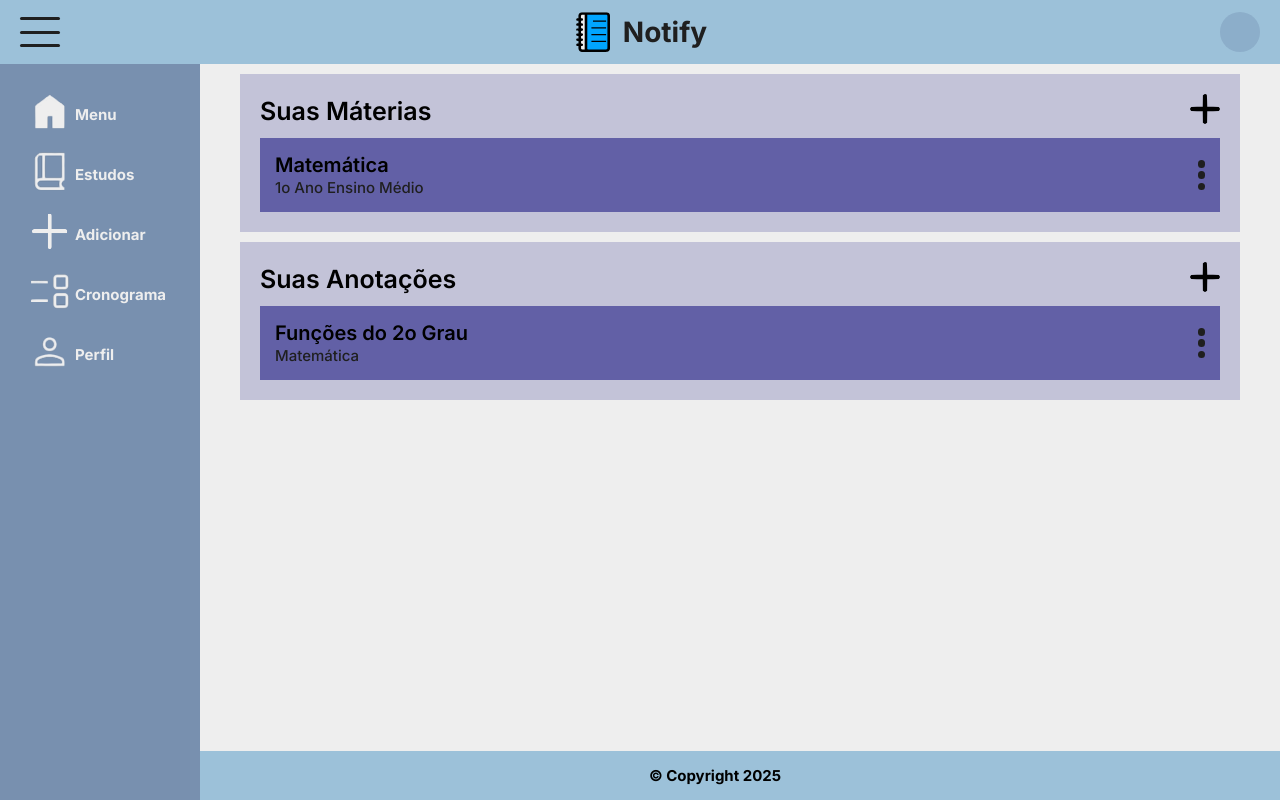
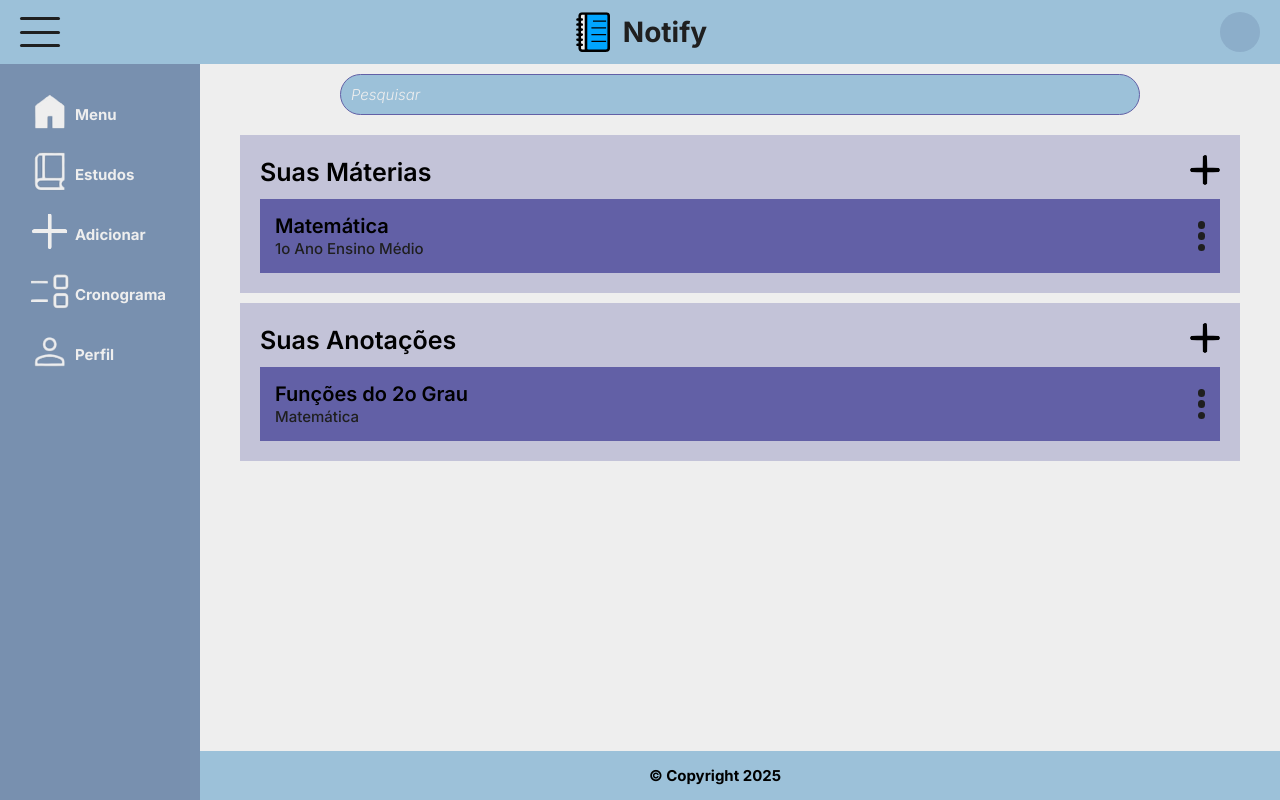
Before and after one commit to Notify-Systems/Notify, a React (Vite) app: page / in a window 1280 px wide. Built offline with nearby package versions, Linux system fonts and the light colour scheme.

Commit message:
Reestruturando a barra de pesquisa

```diff
--- /dev/null
+++ b/src/components/layout/BarraPesquisa.jsx
@@ -0,0 +1,9 @@
+export default function BarraPesquisa() {
+    return (
+        <>
+            <div className="barra-pesquisa">
+                <input type="text" className="pesquisa-input" placeholder="Pesquisar" />
+            </div>
+        </>
+    )
+}
--- a/src/pages/Home.jsx
+++ b/src/pages/Home.jsx
@@ -1,11 +1,13 @@
 import { Link } from "react-router-dom"
 import Aside from "../components/layout/Aside"
+import BarraPesquisa from "../components/layout/BarraPesquisa"
 import Materia from "../components/ui/Materia"
 import Anotacao from "../components/ui/Anotacao"
 
 export default function Home() {
     return (
         <>
+            <BarraPesquisa />
             <main>
                 <section id="materias" className="estudos-container">
                     <div className="container-title">
```
